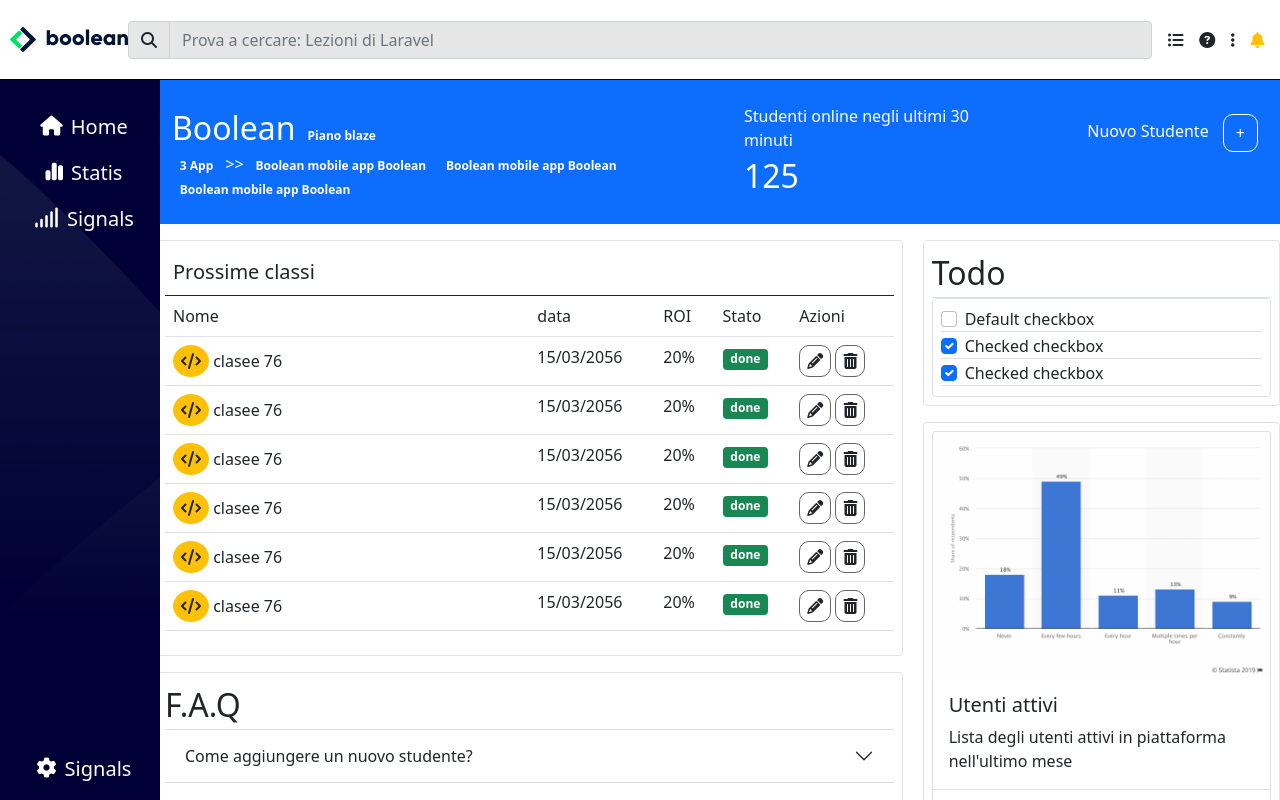
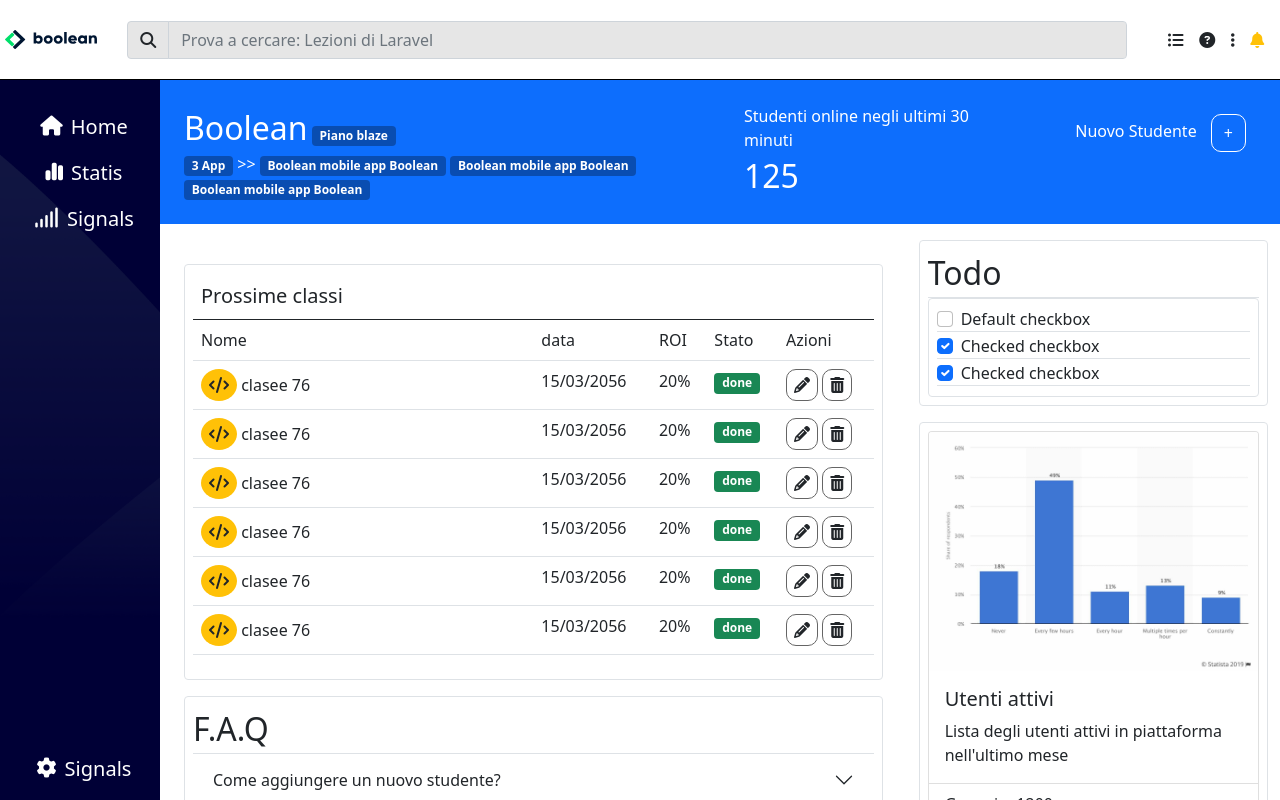
Before and after one commit to tomasdarienko/html-css-bootstrap-dashboard, a plain HTML site: page index.html in a window 1280 px wide. Drawn offline with nearby package versions, Linux system fonts and the light colour scheme.

Commit message:
esrcizio finito

```diff
--- a/css/style.css
+++ b/css/style.css
@@ -1,93 +1,112 @@
-*{
+* {
      margin: 0;
      padding: 0;
      box-sizing: border-box;
 }
 
-.navbar{
-     height:80px;
+.navbar {
+     height: 80px;
      background-color: rgb(255, 255, 255);
      border-bottom: 1px solid black;
 }
-.barra-nav{
+
+.barra-nav {
      width: 80%;
 }
-.img-nav{
-     padding-left:10px ;
+
+.img-nav {
+     padding:0px 5px;
+     width: 8%;
+
+}
+
+.icnon-nav {
      width: 10%;
 }
-.icnon-nav{
-     width: 10%;
+
+.img-nav img {
+     max-width: 100%;
+     max-height: 100%;
 }
-.img-nav img{
-     width: 100%;
-}
-.input-group-text ,.form-control{
+
+.input-group-text,
+.form-control {
      background-color: rgba(211, 211, 211, 0.561);
 }
-.dropdown-toggle::after{
+
+.dropstart .dropdown-toggle::before{
      display: none;
 }
 
 
 
-.main-content{
-     height:calc(100vh - 80px) ;
+.main-content {
+     height: calc(100vh - 80px);
      width: calc(100% - 160px);
      overflow-y: auto;
 }
 
 
-.sidebar{
+.sidebar {
      height: calc(100vh - 80px);
      width: 160px;
      background-color: rgb(0, 0, 54);
      background-image: url(../img/sidebar-bg.png);
      background-size: cover;
-     display: inlin;
 }
 
-ul{
+ul {
      list-style: none;
      padding: 0px;
 
 }
-     .tasto-piu{
+
+.tasto-piu {
      border: 1px solid white;
      border-radius: 10px;
      margin: 10px;
 }
 
-   .tasti-bin-pen .btn{
+.tasti-bin-pen .btn {
      border: 1px solid rgb(101, 101, 101);
      border-radius: 10px;
      padding: 7px;
 }
-   .offcanvas{
+
+
+
+
+.offcanvas {
      width: 50vw;
 }
-   .offcanvas input{
-     width: 100%;
+
+.offcanvas input {
+     Width: 100%;
      background-color: #fff;
      border: 1px solid gray;
      border-radius: 5px;
 }
-   #flexCheckIndeterminate{
+
+#flexCheckIndeterminate {
      width: 20px;
-   }
-   .container-fluid{
-     padding: 0px;
 }
 
 
-@media screen and (max-width:991px){
-     .sidebar{
+.bg-05{
+     background-color: rgba(0, 0, 0, 0.3);
+}
+
+
+@media screen and (max-width:991px) {
+     .sidebar {
           width: 60px;
      }
-     .main-content{
+
+     .main-content {
           width: calc(100% - 60px);
      }
-     .offcanvas{
+
+     .offcanvas {
           width: 100vw;
      }
 }
--- a/index.html
+++ b/index.html
@@ -13,10 +13,13 @@
 
 <body>
      <div class="navbar d-flex">
+
           <div class="img-nav">
-               <img class="d-none d-md-block p2" src="./img/logo.svg" alt="">
-               <img class="d-md-none p2" src="./img/mobile-logo.png" alt="">
+               <img class="d-none d-lg-block p2" src="./img/logo.svg" alt="">
+               <img class="d-lg-none p2" src="./img/mobile-logo.png" alt="">
           </div>
+
+
           <form class="container-fluid barra-nav">
                <div class="input-group">
                     <span class="input-group-text" id="basic-addon1"><i class="fa-solid fa-magnifying-glass"></i></span>
@@ -24,17 +27,19 @@
                          aria-label="Username" aria-describedby="basic-addon1">
                </div>
           </form>
+
+
           <div class="icnon-nav d-flex justify-content-evenly">
                <i class="fa-solid fa-list-ul d-none d-lg-block"></i>
                <i class="fa-solid fa-circle-question d-none d-lg-block"></i>
                <i class="fa-solid fa-ellipsis-vertical d-none d-lg-block"></i>
                <i class="fa-solid fa-bell text-warning d-none d-lg-block"></i>
-               <div class="dropdown d-lg-none">
-                    <button class="btn dropdown-toggle dropstart" type="button" id="dropdownMenuButton1"
-                         data-bs-toggle="dropdown" aria-expanded="false">
+
+               <div class="btn-group dropstart d-lg-none">
+                    <button type="button" class="btn  dropdown-toggle" data-bs-toggle="dropdown" aria-expanded="false">
                          <i class="fa-solid fa-bell text-warning"></i>
                     </button>
-                    <ul class="dropdown-menu" aria-labelledby="dropdownMenuButton1">
+                    <ul class="dropdown-menu">
                          <li><a class="dropdown-item" href="#"><i class="fa-solid fa-list-ul"></i></a></li>
                          <li><a class="dropdown-item" href="#"><i class="fa-solid fa-circle-question"></i></a></li>
                          <li><a class="dropdown-item" href="#"><i class="fa-solid fa-ellipsis-vertical"></i></a></li>
@@ -46,8 +51,16 @@
           </div>
      </div>
 
+
+
+
+
      <main class="d-flex">
+
+          <!-- sidebar -->
+
           <div class="sidebar text-white d-flex flex-column justify-content-between align-items-center p-3">
+
                <ul>
                     <li class="d-flex justify-content-center fs-5 mt-3"><i class="fa-solid fas fa-house mx-2 mt-1">
 
@@ -59,36 +72,43 @@
                          <i class="fa-solid fa-signal mx-2 mt-1"></i><span class="d-none d-lg-block">Signals</span>
                     </li>
                </ul>
+
                <div>
                     <div class="d-flex justify-content-center fs-5">
                          <i class="fa-solid fa-gear mx-2 mt-1"></i><span class="d-none d-lg-block">Signals</span>
                     </div>
                </div>
           </div>
+
+
+          <!-- main -->
           <div class="main-content">
                <div class="container-fluid">
                     <div class="row d-flex bg-primary text-white">
-                         <div class="col-lg-6 col-md-4 col-sm-12 p-4">
+                        <div class="col-lg-6 col-md-4 col-sm-12 p-4">                        <!--   JUMBO -->
                               <div>
                                    <span class="fs-2">Boolean</span>
-                                   <span class="badge bg-primary">Piano blaze</span>
+                                   <span class="badge bg-05">Piano blaze</span>
                               </div>
                               <span>
-                                   <span class="badge bg-primary">3 App</span>
+                                   <span class="badge bg-05">3 App</span>
                                    <span>>></span>
-                                   <span class="badge bg-primary d-lg-none">+</span>
+                                   <span class="badge bg-05 d-lg-none">+</span>
                               </span>
                               <span class="d-none d-lg-inline">
-                                   <span class="badge bg-primary">Boolean mobile app Boolean</span>
-                                   <span class="badge bg-primary">Boolean mobile app Boolean</span>
-                                   <span class="badge bg-primary">Boolean mobile app Boolean</span>
+                                   <span class="badge bg-05">Boolean mobile app Boolean</span>
+                                   <span class="badge bg-05">Boolean mobile app Boolean</span>
+                                   <span class="badge bg-05">Boolean mobile app Boolean</span>
                               </span>
 
                          </div>
+
                          <div class="col-lg-3 col-md-4 col-sm-12 p-4">
                               <div class="">Studenti online negli ultimi 30 minuti</div>
                               <div class="fs-2">125</div>
                          </div>
+
+
                          <div class="col-lg-3 col-md-4 col-12 text-md-end p-4 order-first order-md-last">
                               <span>Nuovo Studente</span>
 
@@ -99,9 +119,13 @@
 
                     </div>
                     <div class="row">
-                         <div class="col-12 g-3 col-lg-8">
+                         <div class="col-12 col-lg-8 g-3 p-4">
                               <div class="border rounded p-2">
-                                   <table class="table">
+
+                                   <!-- TABELLA -->
+
+
+                                   <table class="table table-hover">
                                         <thead>
                                              <td class="fs-5">Prossime classi</td>
                                              <td></td>
@@ -199,7 +223,11 @@
                                         </tbody>
                                    </table>
                               </div>
-                              <div class="faq border rounded p-2 mt-3">
+
+                              <!-- ACCORDION -->
+
+
+                              <div class="border rounded p-2 mt-3">
                                    <div class="fs-2 border-bottom">F.A.Q</div>
                                    <div class="accordion accordion-flush" id="accordionFlushExample">
                                         <div class="accordion-item">
@@ -266,7 +294,16 @@
                                    </div>
                               </div>
                          </div>
+
+
+                         <!-- COLONNA DI DESTRA -->
+
+
                          <div class="col-12 col-lg-4">
+
+                              <!-- TODO -->
+
+
                               <div class="faq border rounded p-2 mt-3">
                                    <div class="fs-2 border-bottom">Todo</div>
                                    <div class="border rounded p-2">
@@ -293,7 +330,10 @@
                                         </div>
                                    </div>
                               </div>
-                              <div class="faq border rounded p-2 mt-3">
+
+                              <!-- CARD -->
+
+                              <div class="border rounded p-2 mt-3">
                                    <div class="card">
                                         <img src="img/stats.jpeg" class="card-img-top" alt="...">
                                         <div class="card-body">
@@ -318,10 +358,10 @@
                </div>
 
           </div>
-          </div>
+
 
      </main>
-
+                              <!-- OFFCANVAS -->
 
      <div class="offcanvas offcanvas-end" data-bs-scroll="true" tabindex="-1" id="offcanvasWithBothOptions"
           aria-labelledby="offcanvasWithBothOptionsLabel">
@@ -333,6 +373,7 @@
           <div class="offcanvas-body">
                <div class="container-fluid">
                     <div class="row">
+
                          <div class="col-12 col-md-6">
                               <label for="Nome" class="form-label">Nome</label>
                               <div>
@@ -346,8 +387,11 @@
                                    <input type="text" id="Cognome" name="Cognome" class="my-input" required>
                               </div>
                          </div>
+
+
+
                          <div class="col-12 col-md-6">
-                              <form class="container-fluid">
+                              <form >
                                    <label for="email" class="form-label">email</label>
                                    <div class="input-group mb-3">
                                         <span class="input-group-text" id="basic-addon1">@</span>
@@ -357,7 +401,7 @@
                               </form>
                          </div>
                          <div class="col-12 col-md-6">
-                              <form class="container-fluid">
+                              <form >
                                    <label for="email" class="form-label">Conferma email</label>
                                    <div class="input-group mb-3">
                                         <span class="input-group-text" id="basic-addon1">@</span>
@@ -414,8 +458,7 @@
                          <div class="col-12">
                               <div class="form-check">
                                    <div class="form-check">
-                                        <input class="checkbox" type="checkbox" value=""
-                                             id="flexCheckIndeterminate">
+                                        <input class="checkbox" type="checkbox" value="" id="flexCheckIndeterminate">
                                         <label class="form-check-label" for="flexCheckIndeterminate">
                                              Sleziona per proseguire
                                         </label>
```
Lines whose indentation alone changed are shown as unchanged.
